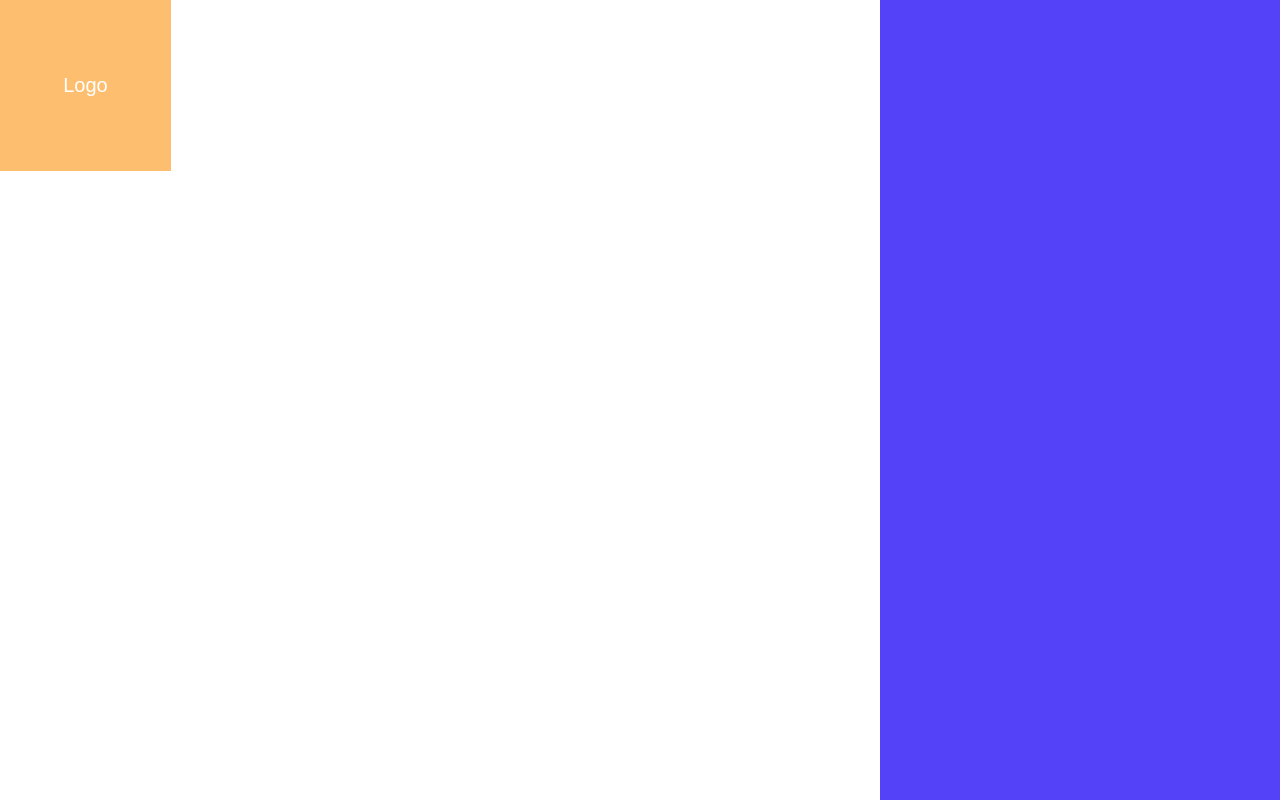
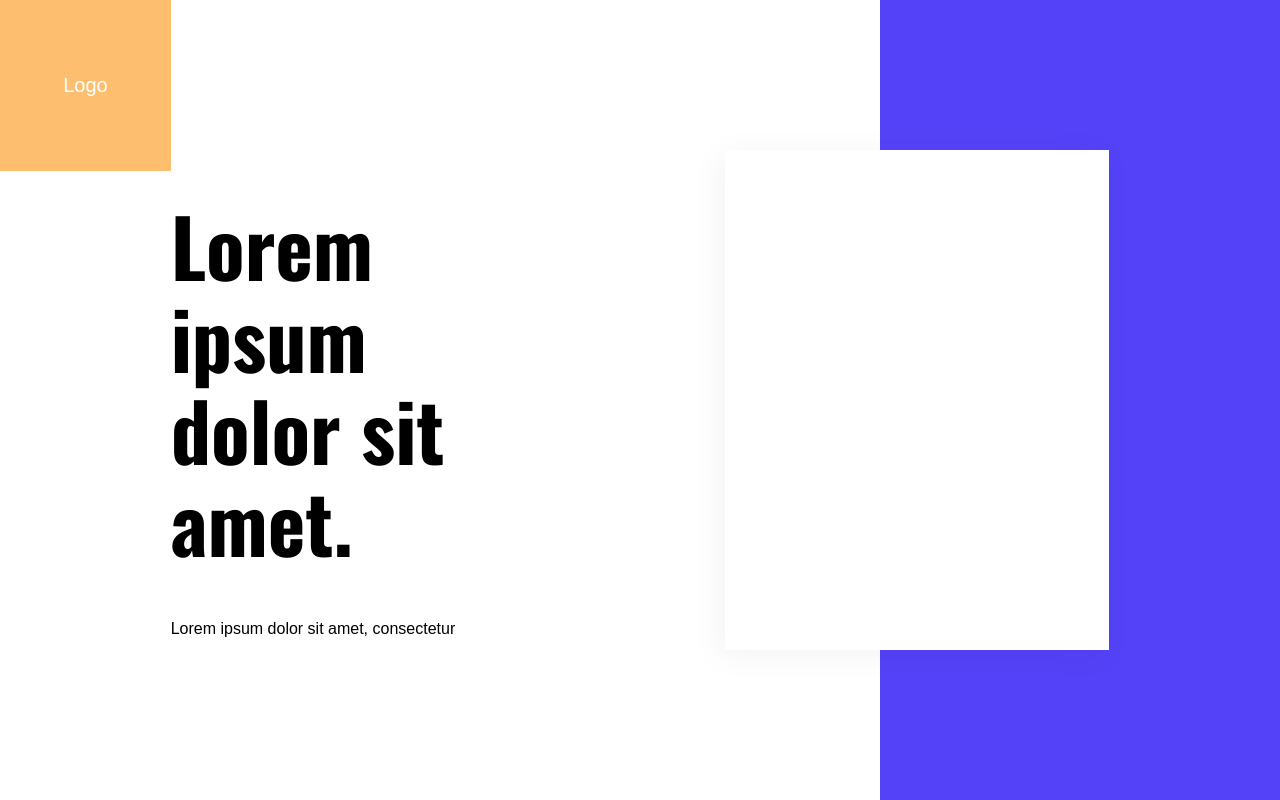
Before and after one commit to juliacodes/Decore, a React (Create React App) app: page / in a window 1280 px wide. Built offline with nearby package versions, Linux system fonts and the light colour scheme; a web font is replaced by a local one.

Commit message:
Added Flex-split, new styling file

```diff
--- a/src/App.js
+++ b/src/App.js
@@ -1,5 +1,8 @@
 import React from 'react';
-import { LayoutInner, Layout } from './Components/Layout';
+import { LayoutInner, Layout, Container } from './Components/Layout';
+import { FlexLeft, FlexRight } from './Components/FlexSplit';
+import { Heading } from './Styling';
+
 import Navbar from './Components/Navbar';
 import RightBar from './Components/RightBar';
 
@@ -7,6 +10,15 @@ const App = () => (
     <Layout>
         <LayoutInner>
             <Navbar />
+            <Container>
+                <FlexLeft>
+                    <Heading>Lorem ipsum dolor sit amet. </Heading>
+                    <p>Lorem ipsum dolor sit amet, consectetur </p>
+                </FlexLeft>
+                <FlexRight>
+                    <div />
+                </FlexRight>
+            </Container>
             <RightBar />
         </LayoutInner>
     </Layout>
--- /dev/null
+++ b/src/Components/FlexSplit/FlexSplit.js
@@ -0,0 +1,17 @@
+import styled from 'styled-components';
+
+export const FlexLeft = styled.div`
+    width: 30%;
+`;
+
+export const FlexRight = styled.div`
+    width: 30%;
+
+    div {
+        width: 100%;
+        height: 500px;
+        margin: 0 auto;
+        background-color: white;
+        box-shadow: -5px 5px 30px rgba(0, 0, 0, 0.05);
+    }
+`;
--- /dev/null
+++ b/src/Components/FlexSplit/index.js
@@ -0,0 +1 @@
+export { FlexLeft, FlexRight } from './FlexSplit';
--- a/src/Components/Layout/Layout.js
+++ b/src/Components/Layout/Layout.js
@@ -13,4 +13,12 @@ export const LayoutInner = styled.div`
 `;
 
 export const FullWidthContainer = styled.div``;
-export const Container = styled.div``;
+export const Container = styled.div`
+    width: 100%;
+    height: 100%;
+    display: flex;
+    padding: 0 margin;
+    z-index: 2;
+    align-items: center;
+    justify-content: space-evenly;
+`;
--- a/src/Components/Navbar/Navbar.js
+++ b/src/Components/Navbar/Navbar.js
@@ -1,6 +1,6 @@
 import React from 'react';
 import styled from 'styled-components';
-import COLORS from '../../Styling/Colors';
+import { COLORS } from '../../Styling';
 
 const NavContainer = styled.div`
     width: 171px;
@@ -9,6 +9,9 @@ const NavContainer = styled.div`
     display: flex;
     justify-content: center;
     align-items: center;
+    position: absolute;
+    top: 0;
+    left: 0;
 
     p {
         color: white;
--- a/src/Components/RightBar/RightBar.js
+++ b/src/Components/RightBar/RightBar.js
@@ -1,6 +1,6 @@
 import React from 'react';
 import styled from 'styled-components';
-import COLORS from '../../Styling/Colors';
+import { COLORS } from '../../Styling';
 
 const Block = styled.div`
     width: 400px;
--- a/src/Styling/Colors.js
+++ /dev/null
@@ -1,7 +0,0 @@
-const COLORS = {
-    yellow: '#FDBE6F',
-    deepBlue: '#5442F8',
-    lightBlue: '#84D3F2'
-};
-
-export default COLORS;
--- /dev/null
+++ b/src/Styling/Styling.js
@@ -0,0 +1,12 @@
+import styled from 'styled-components';
+
+export const COLORS = {
+    yellow: '#FDBE6F',
+    deepBlue: '#5442F8',
+    lightBlue: '#84D3F2'
+};
+
+export const Heading = styled.h1`
+    font-size: 80px;
+    font-weight: 700;
+`;
--- /dev/null
+++ b/src/Styling/index.js
@@ -0,0 +1 @@
+export { COLORS, Heading } from './Styling';
```
